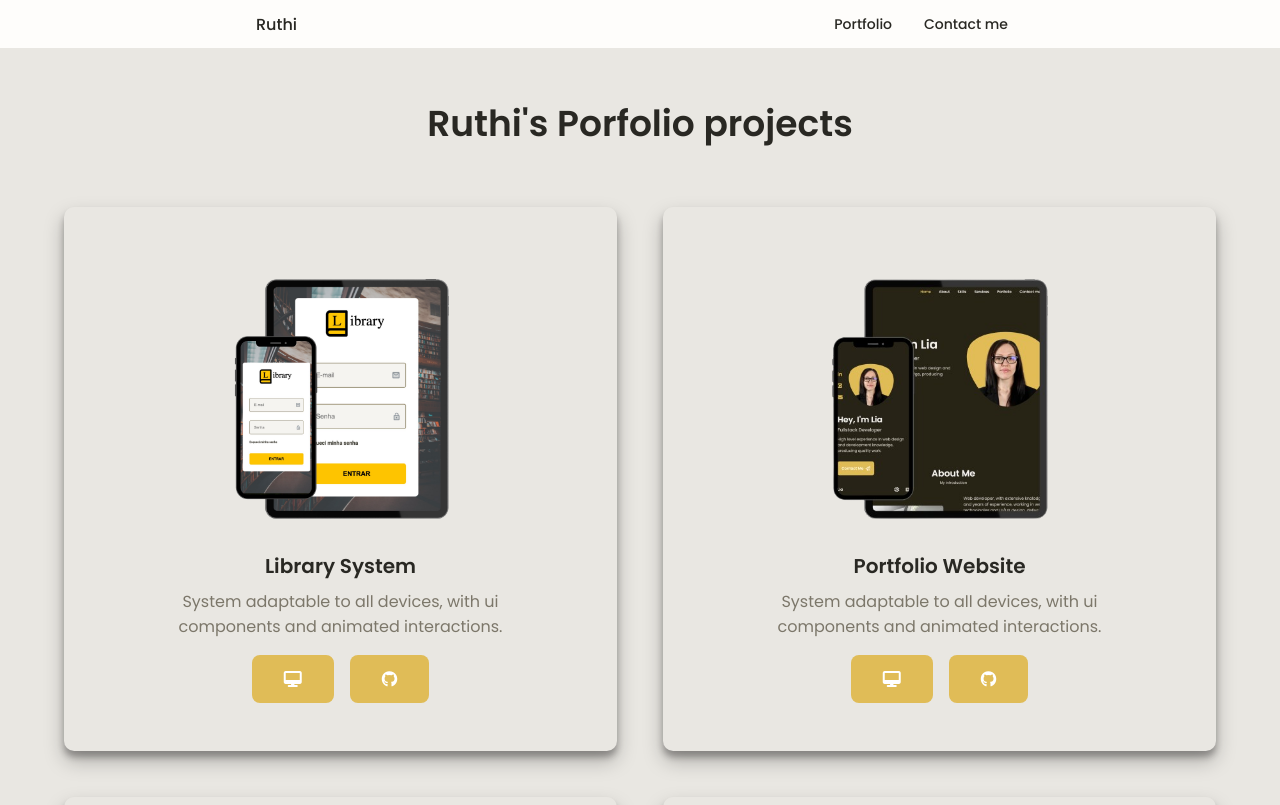
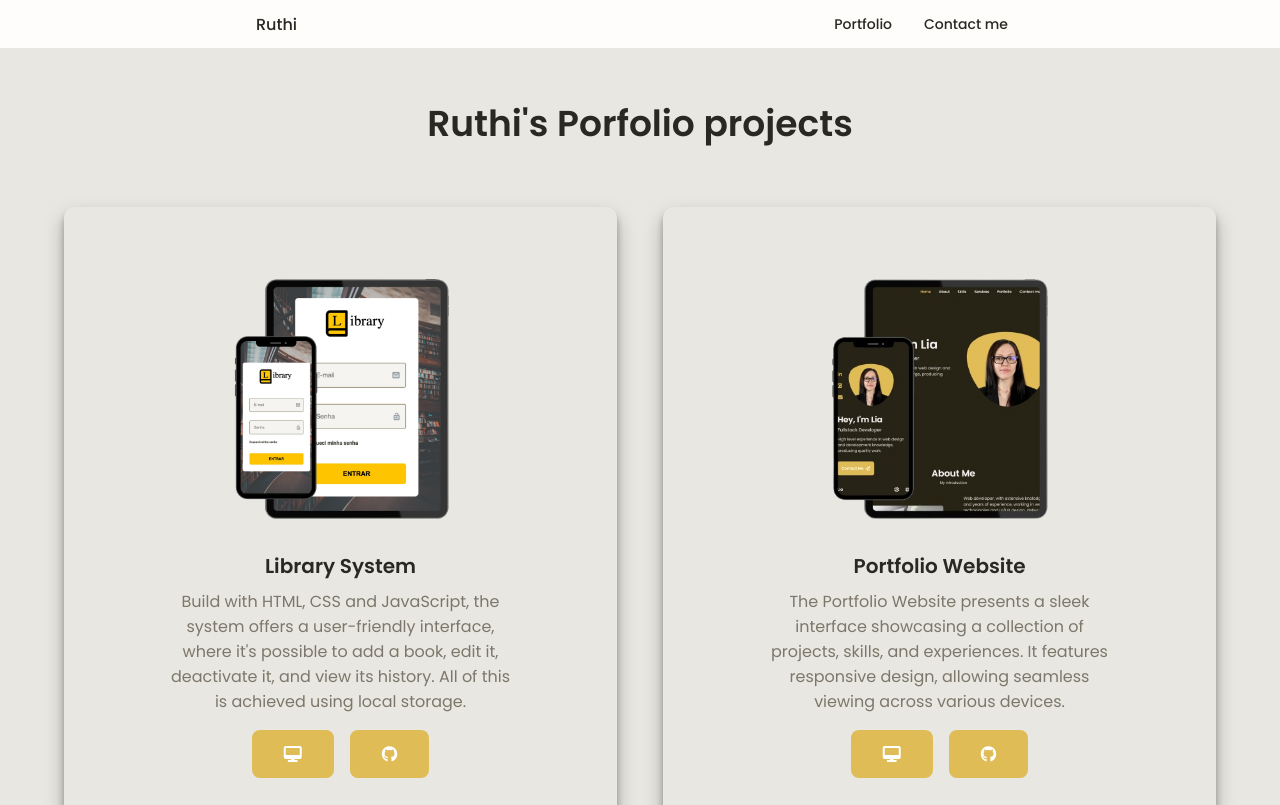
Before and after one commit to ruthinunes/ruthi-portfolio, a plain HTML site: page index.html in a window 1280 px wide. Shown: the top 805 px of the page. Drawn offline with Linux system fonts and the light colour scheme.

Commit message:
Update portfolios projects descriptions

```diff
--- a/index.html
+++ b/index.html
@@ -60,8 +60,9 @@
             <div class="portfolio__data">
               <h3 class="portfolio__title">Library System</h3>
               <p class="portfolio__description">
-                System adaptable to all devices, with ui components and animated
-                interactions.
+                Build with HTML, CSS and JavaScript, the system offers a user-friendly interface, where it's possible to
+                add a book, edit it, deactivate it, and view its history.
+                All of this is achieved using local storage.
               </p>
               <div class="portfolio__buttons">
                 <a
@@ -89,8 +90,9 @@
             <div class="portfolio__data">
               <h3 class="portfolio__title">Portfolio Website</h3>
               <p class="portfolio__description">
-                System adaptable to all devices, with ui components and animated
-                interactions.
+                The Portfolio Website presents a sleek interface showcasing a
+                 collection of projects, skills, and experiences. It features
+                 responsive design, allowing seamless viewing across various devices.
               </p>
               <div class="portfolio__buttons">
                 <a
@@ -212,8 +214,7 @@
             <div class="portfolio__data">
               <h3 class="portfolio__title">Snake Game</h3>
               <p class="portfolio__description">
-                System adaptable to all devices, with ui components and animated
-                interactions.
+                The Snake Game is a classic arcade-style game implemented with HTML, CSS, and JavaScript. Players control a snake navigating a grid-based environment, aiming to consume food items and grow in length. The game features intuitive controls, responsive design, and progressively increasing difficulty levels.
               </p>
               <div class="portfolio__buttons">
                 <a
@@ -322,6 +323,6 @@
       </div>
     </footer>
     <!-- ============== js =========== -->
-    <!-- <script type="module" src="app.js"></script> -->
+    <script type="module" src="app.js"></script>
   </body>
 </html>
```
